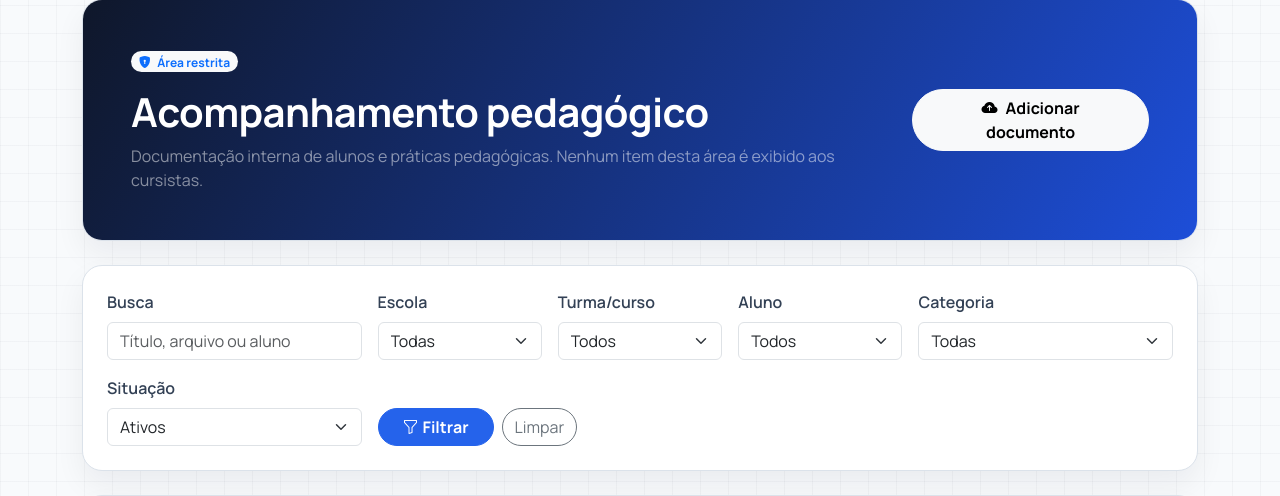
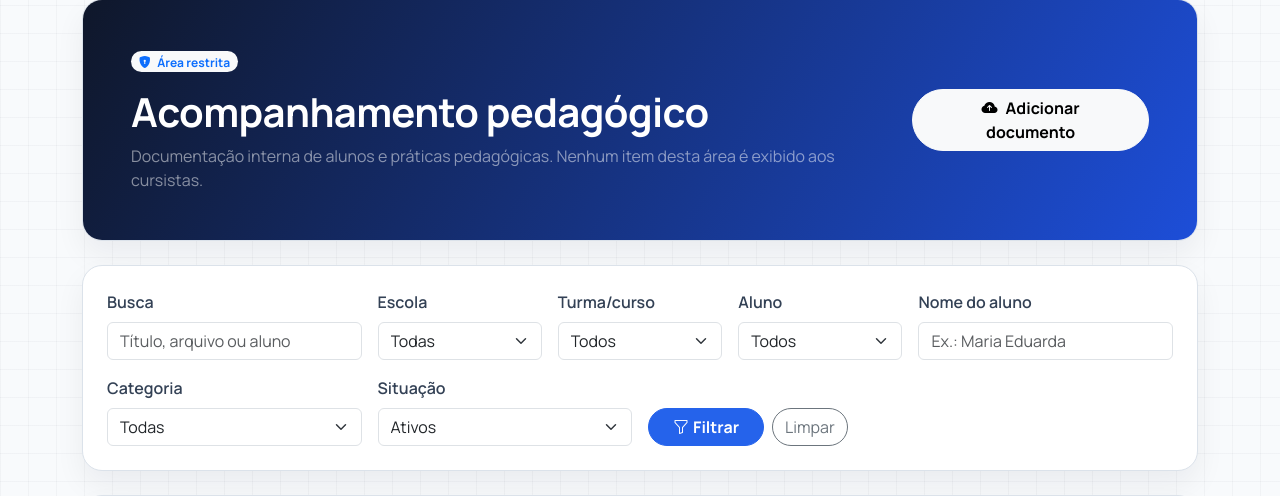
Before and after one commit to cabralipe/referencial, a Django app: template ava/templates/ava/management/acompanhamento_lista.html in a window 1280 px wide. Shown: the part 107-603 px from the top of the page. Run offline with Django 5.2, Linux system fonts and the light colour scheme; the template is opened without the code that fills it, so the values that code supplies are empty.

Commit message:
filtro por aluno

```diff
--- a/ava/templates/ava/management/acompanhamento_lista.html
+++ b/ava/templates/ava/management/acompanhamento_lista.html
@@ -67,6 +67,11 @@
                         <option value="{{ aluno.id }}" {% if filtros.aluno_id == aluno.id %}selected{% endif %}>{{ aluno.nome|default:aluno.email }}</option>
                         {% endfor %}
                     </select>
+                </div>
+                <div class="col-md-4 col-lg-3">
+                    <label class="form-label fw-semibold" for="nome_aluno">Nome do aluno</label>
+                    <input class="form-control" id="nome_aluno" name="nome_aluno"
+                        value="{{ filtros.nome_aluno }}" placeholder="Ex.: Maria Eduarda">
                 </div>
                 <div class="col-md-5 col-lg-3">
                     <label class="form-label fw-semibold" for="categoria">Categoria</label>
--- a/ava/views/management.py
+++ b/ava/views/management.py
@@ -500,6 +500,7 @@ def acompanhamento_lista(request):
         "escola_id": _parse_int(request.GET.get("escola")),
         "curso_id": _parse_int(request.GET.get("curso")),
         "aluno_id": _parse_int(request.GET.get("aluno")),
+        "nome_aluno": request.GET.get("nome_aluno", "").strip(),
         "categoria": request.GET.get("categoria", "").strip(),
         "situacao": request.GET.get("situacao", "ativos").strip(),
     }
@@ -518,6 +519,8 @@ def acompanhamento_lista(request):
         qs = qs.filter(curso_id=filtros["curso_id"])
     if filtros["aluno_id"]:
         qs = qs.filter(aluno_id=filtros["aluno_id"])
+    if filtros["nome_aluno"]:
+        qs = qs.filter(aluno__nome__icontains=filtros["nome_aluno"])
     if filtros["categoria"]:
         qs = qs.filter(categoria=filtros["categoria"])
     if filtros["situacao"] == "arquivados":
```
Also changed, not shown: ava/tests/test_acompanhamento_pedagogico.py (+13 -0 lines).
